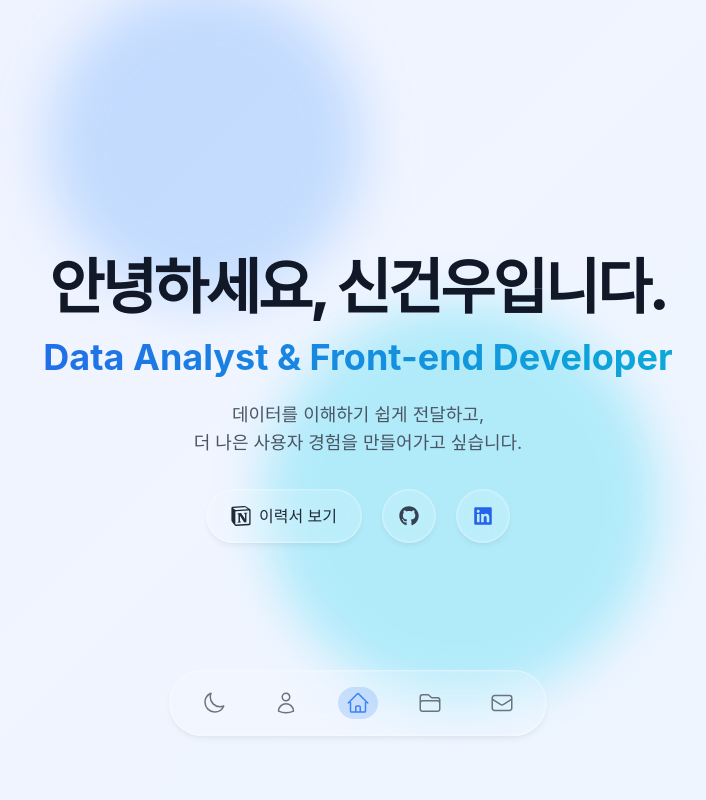
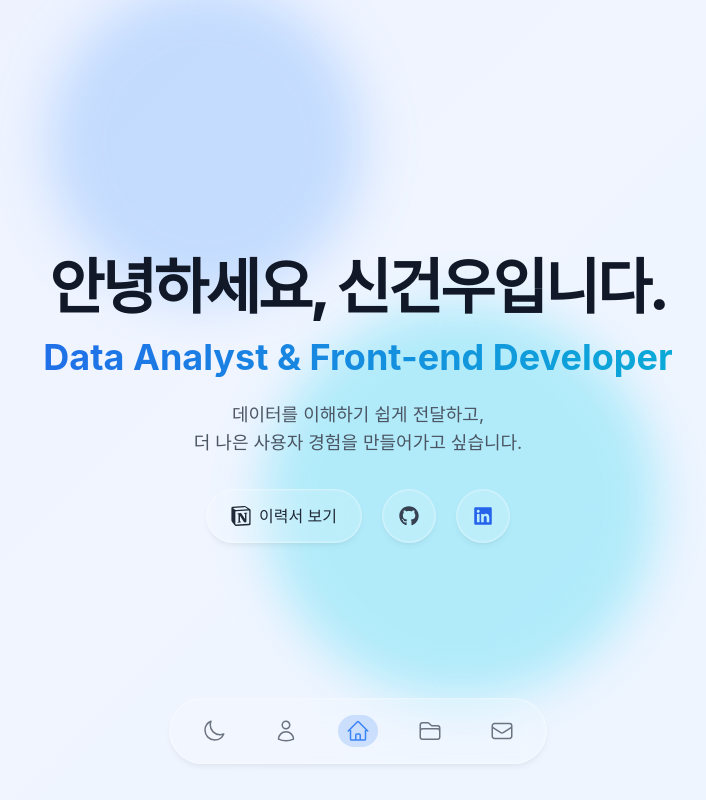
Before and after one commit to singunu/my-portfolio-site, a Next.js app: page / in a window 1280 px wide. Shown: the whole page, without its empty margins (282-988 px from the left). Built offline with nearby package versions, Linux system fonts and the light colour scheme; a web font is replaced by a local one.

Commit message:
[Fix] layout: adjust desktop navbar size

```diff
--- a/src/components/layout/Navbar.tsx
+++ b/src/components/layout/Navbar.tsx
@@ -45,12 +45,13 @@ export default function Navbar({ onSectionChange }: NavbarProps) {
   }, [activeItem]);
 
   return (
-    <div className="fixed bottom-2 sm:bottom-10 md:bottom-8 w-full flex justify-center pb-4 sm:pb-6 md:pb-8 pb-[env(safe-area-inset-bottom,1rem)]">
+    <div className="fixed bottom-2 sm:bottom-1 md:bottom-1 w-full flex justify-center pb-4 sm:pb-6 md:pb-8 lg:pb-3 xl:pb-8 pb-[env(safe-area-inset-bottom,1rem)]">
       <motion.nav
-        className="glassmorphism rounded-full px-3 sm:px-4 md:px-6 py-2 sm:py-2.5 md:py-3 relative max-w-[95%] sm:max-w-[90%] md:max-w-[85%]"
-        initial={{ y: 100, opacity: 0 }}
-        animate={{ y: 0, opacity: 1 }}
-        transition={{ type: "spring", stiffness: 400, damping: 30 }}
+        className="glassmorphism rounded-full
+        px-3 sm:px-4 md:px-6 lg:px-5 xl:px-6
+        py-2 sm:py-2.5 md:py-3 lg:py-2.5 xl:py-3
+        relative
+        max-w-[95%] sm:max-w-[90%] md:max-w-[85%] lg:max-w-[80%] xl:max-w-[75%]"
       >
         <motion.div
           className="absolute bg-blue-500/20 dark:bg-blue-400/20 rounded-full"
@@ -77,13 +78,13 @@ export default function Navbar({ onSectionChange }: NavbarProps) {
               key={item.id}
               data-id={item.id}
               onClick={() => item.onClick ? item.onClick() : handleClick(item.id)}
-              className={`relative p-1.5 sm:p-2 rounded-full z-10 ${
+              className={`relative p-1.5 sm:p-2 md:p-2 lg:p-1.5 xl:p-2 rounded-full z-10 ${
                 activeItem === item.id ? 'text-blue-500 dark:text-blue-400' : 'text-gray-500 dark:text-gray-400'
               }`}
               whileHover={{ scale: 1.1 }}
               whileTap={{ scale: 0.95 }}
             >
-              <item.icon className="w-4 h-4 sm:w-5 sm:h-5 md:w-6 md:h-6" />
+              <item.icon className="w-4 h-4 sm:w-5 sm:h-5 md:w-6 md:h-6 lg:w-5 lg:h-5 xl:w-6 xl:h-6" />
             </motion.button>
           ))}
         </div>
```
